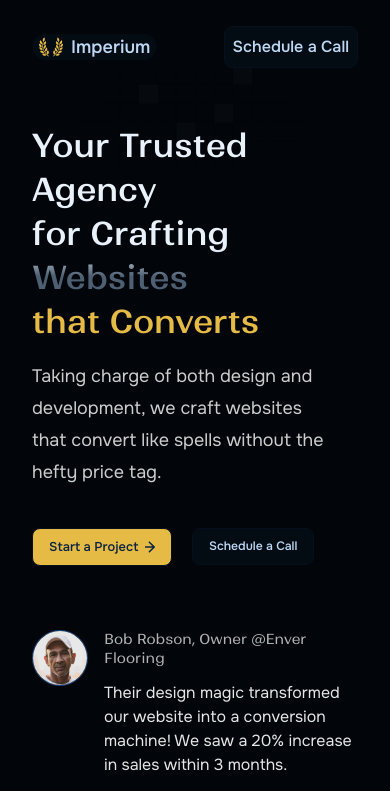
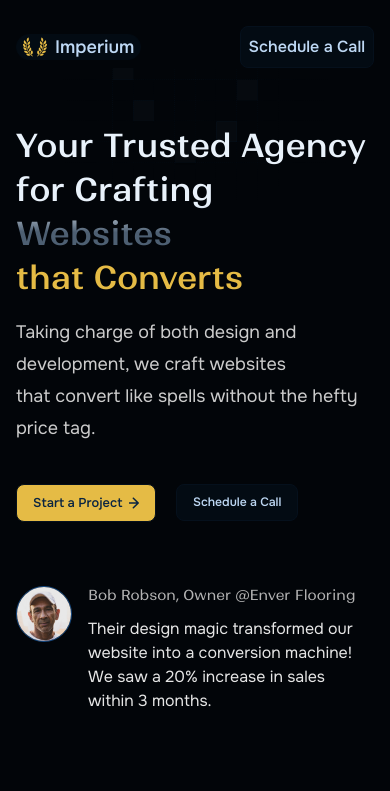
Before and after one commit to shady-cj/imperium, a React (Vite) app: page / in a window 390 px wide. Shown: the top 791 px of the page. Built offline with nearby package versions, Linux system fonts and the light colour scheme.

Commit message:
responsive design

```diff
--- a/src/App.scss
+++ b/src/App.scss
@@ -14,7 +14,7 @@
     }
 
     @media screen and (max-width: 600px) {
-        padding: 1.6rem 2rem;
+        padding: 1.6rem 1rem;
     }
 
 
--- a/src/pages/Projects/index.scss
+++ b/src/pages/Projects/index.scss
@@ -68,6 +68,7 @@
         }
 
         @media screen and (max-width: 900px) {
+            gap: 1.5rem;
 
             &>div.project-display-card {
                 gap: 0;
```
